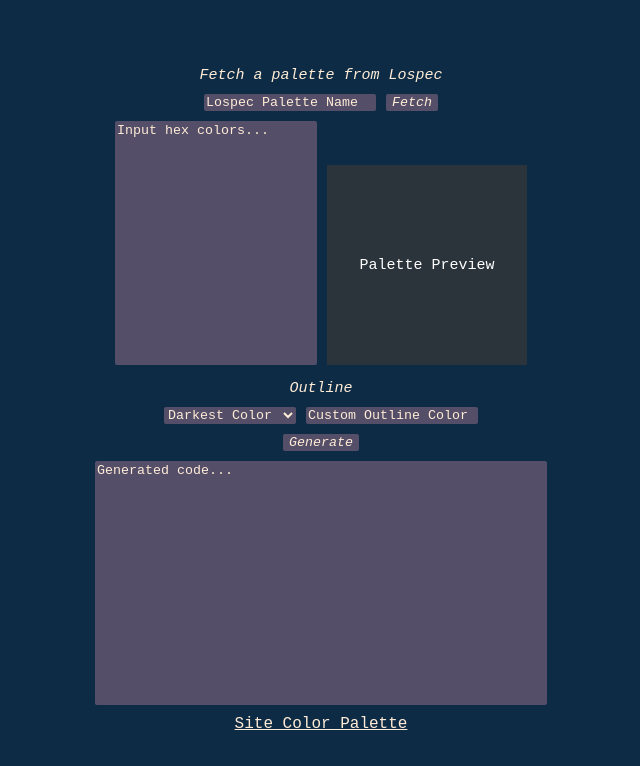
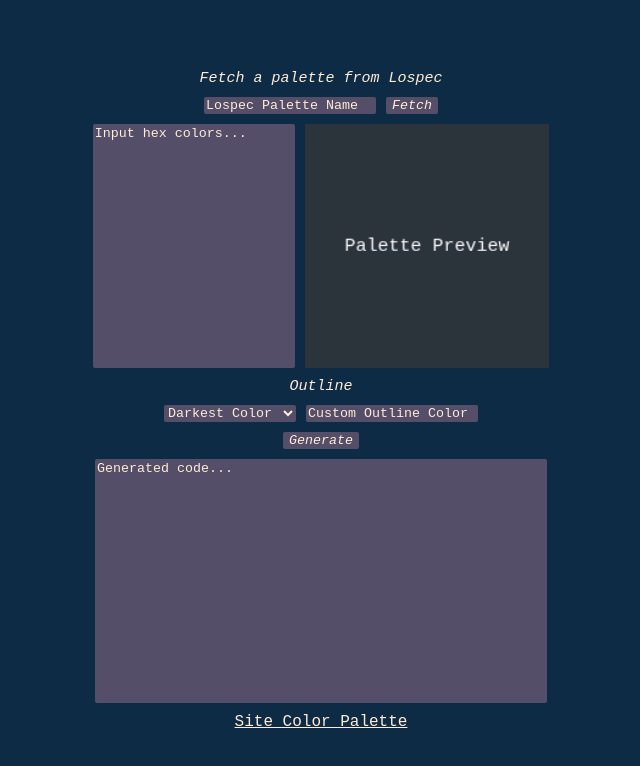
Before and after one commit to Snorfield/palette-to-shader, a plain HTML site: page index.html in a window 1280 px wide. Shown: the whole page, without its empty margins (319-959 px from the left). Drawn offline with Linux system fonts and the light colour scheme; a web font is replaced by a local one.

Commit message:
Update index.css

```diff
--- a/index.css
+++ b/index.css
@@ -126,6 +126,14 @@
     gap: 10px;
 }
 
+.color-container {
+    display: flex;
+    flex-direction: row;
+    gap: 10px;
+    align-items: center;
+    justify-content: center;
+}
+
 .text {
     margin: 0;
 }
@@ -150,16 +158,9 @@
     -webkit-transform: translateY(1px);
         -ms-transform: translateY(1px);
             transform: translateY(1px);
-    background-color: #ffecd6;
+    background-color: #2b5276;
 }
 
-/* Firefox (uncomment to work in Firefox, although other properties will not work!)  */
-/** {
-  scrollbar-width: thin;
-  scrollbar-color: #FFECD6 #544E68;
-}*/
-
-/* Chrome, Edge and Safari */
 *::-webkit-scrollbar {
   height: 10px;
   width: 10px;
@@ -189,3 +190,10 @@
 *::-webkit-scrollbar-thumb:active {
   background-color: #FFECD6;
 }
+
+canvas {
+  flex: 1;
+  display: block;
+  width: 100%;
+  height: 100%;
+}
```
